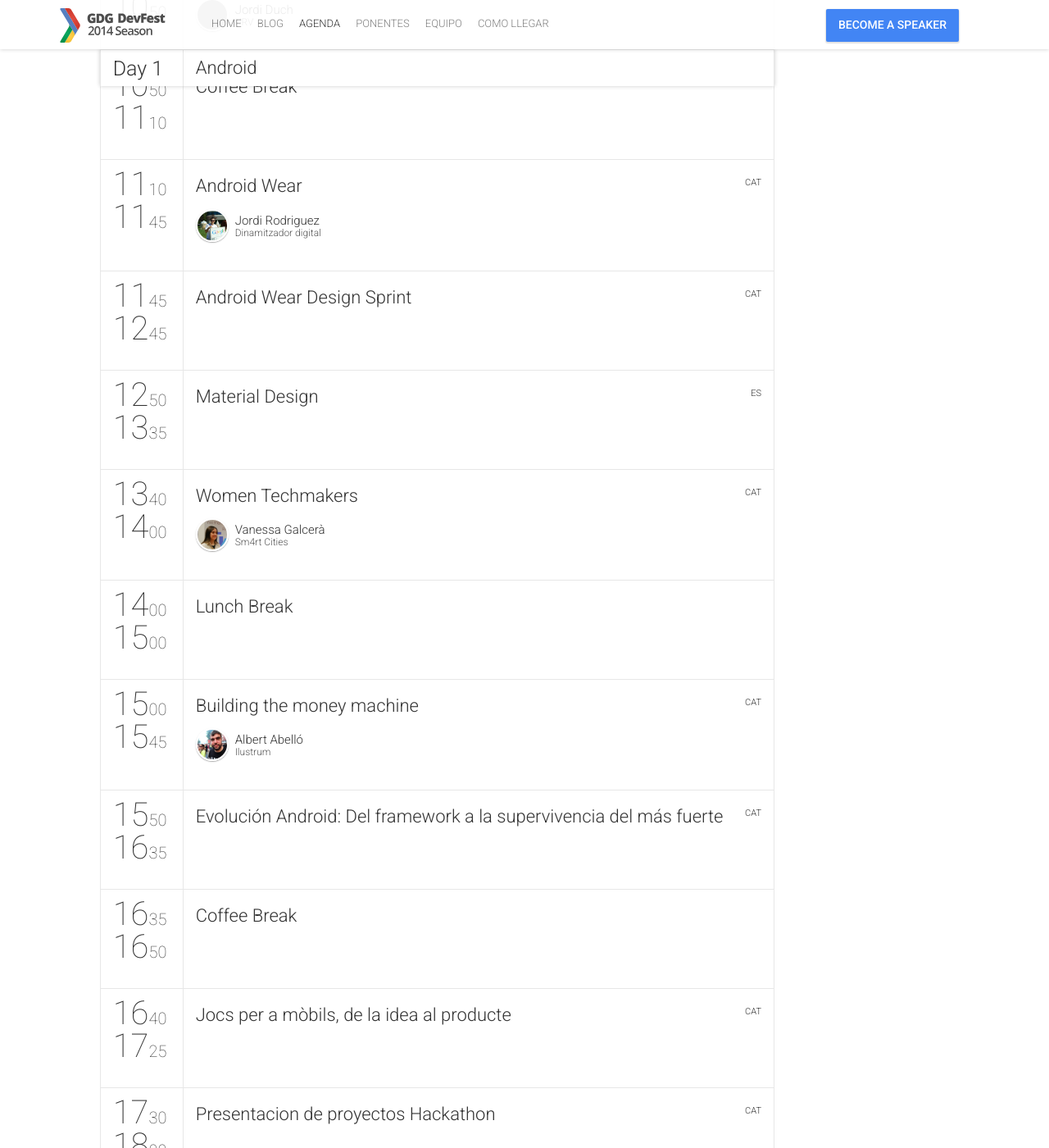
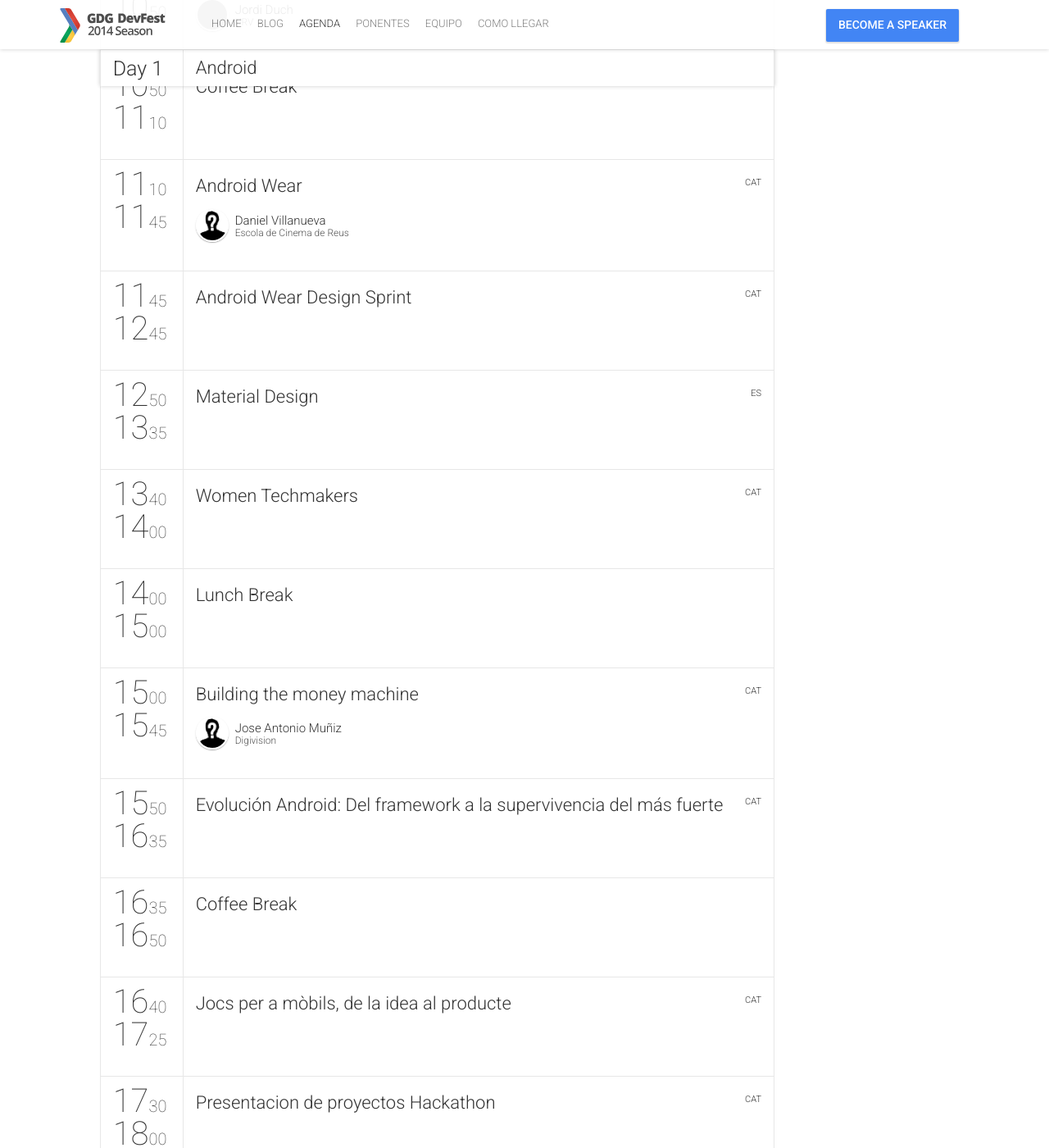
Before and after one commit to GDGTarragona/GameJamReus, a Jekyll site: the page built from schedule.html, in a window 1280 px wide and 1400 px high, scrolled down 1016 px. Shown: the whole window at 82% size. Built offline with Jekyll 4.4.1, drawn with Linux system fonts in a browser that asks for light colours; nearby versions of some CDN libraries; comment, search, counter and statistics services are not loaded; grey boxes are pictures that could not be loaded.

Commit message:
Speakers

```diff
--- a/_data/speakers.yml
+++ b/_data/speakers.yml
@@ -1,27 +1,24 @@
 -
     id: 1
-    name: "Jordi"
-    surname: "Rodriguez"
-    company: "Dinamitzador digital"
-    title: "Android Wear"
+    name: "Daniel"
+    surname: "Villanueva"
+    company: "Escola de Cinema de Reus"
+    title: ""
     bio: ""
-    thumbnailUrl: jordick.jpg
+    thumbnailUrl: unkown_boy.png
     rockstar: true
     social:
-    - {name: "google-plus", link: "https://plus.google.com/+JordiRodriguezSoler/"}
-    - {name: "site", link: "http://www.jordick.es/"}
+    - {name: "site", link: "https://www.linkedin.com/in/daniel-villanueva-margalef-a9b62718/"}
 -
     id: 2
-    name: "Albert"
-    surname: "Abelló"
-    company: "Ilustrum"
-    title: "Building the money machine"
-    bio: "Game designer i emprenedor. Creador del joc de cartes coleccionables i trivial ilustrum."
-    thumbnailUrl: albertAbello.jpg
+    name: "Jose Antonio"
+    surname: "Muñiz"
+    company: "Digivision"
+    title: ""
+    thumbnailUrl: unkown_boy.png
     rockstar: true
     social:
-    - {name: "google-plus", link: "https://plus.google.com/+AlbertAbello/"}
-    - {name: "site", link: "http://www.illustrum.com/"}
+    - {name: "site", link: "https://www.linkedin.com/in/jose-antonio-mu%C3%B1iz-olivares-52746262/en"}
 -
     id: 3
     name: "Jordi"
@@ -46,16 +43,3 @@
 
     social:
     - {name: "site", link: "https://es.linkedin.com/in/raul-herrero-085aa05"}
--
-    id: 8
-    name: "Vanessa"
-    surname: "Galcerà"
-    company: "Sm4rt Cities"
-    title: ""
-    bio: ""
-    thumbnailUrl: vanessaGalcera.jpg
-    rockstar: true
-    social:
-    - {name: "google-plus", link: "https://google.com/+VanessaGalcera"}
-    - {name: "twitter", link: "https://twitter.com/vanessagare"}
-    - {name: "site", link: "http://www.vgalcera.wordpress.com/"}
```
